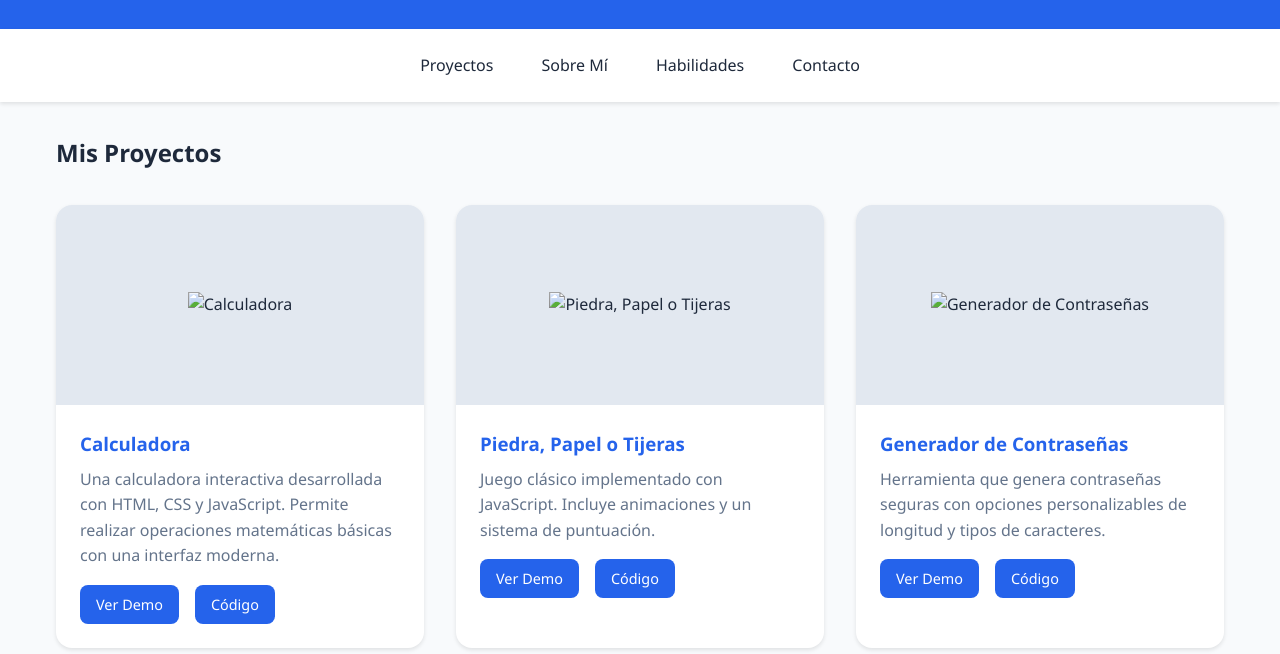
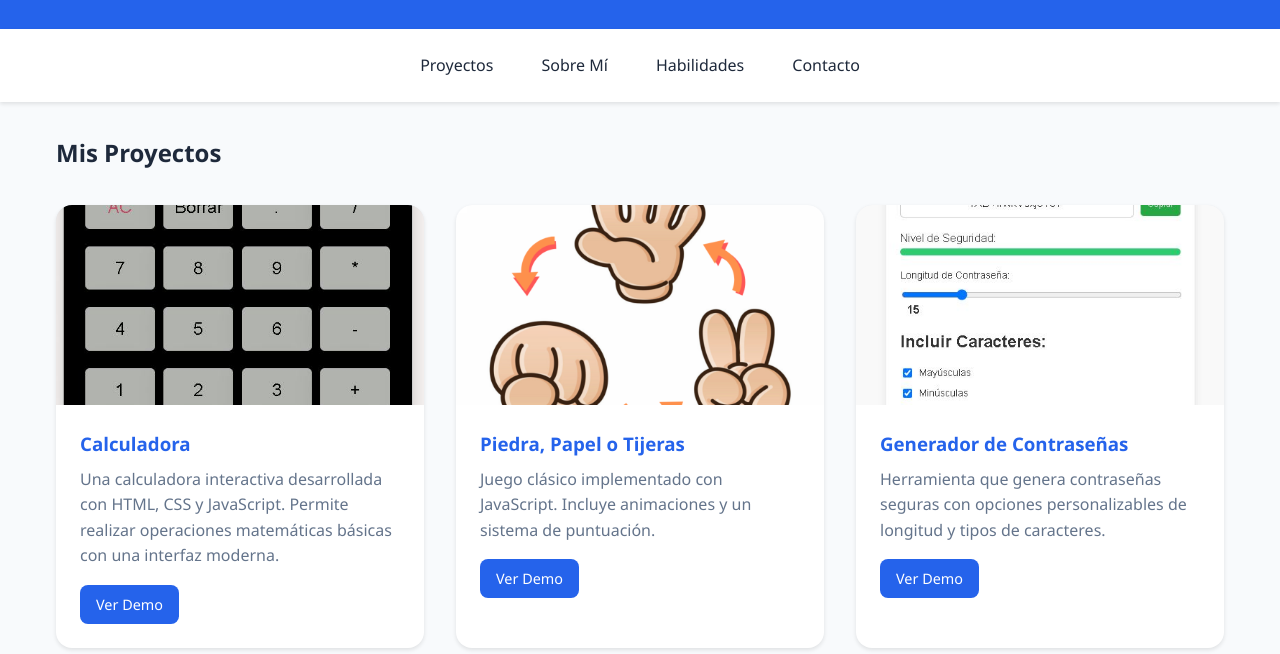
Before and after one commit to HeberYesid/Projects, a plain HTML site: page main/index.html in a window 1280 px wide. Shown: the part 146-800 px from the top of the page. Drawn offline with Linux system fonts and the light colour scheme.

Commit message:
imagenes

```diff
--- a/main/index.html
+++ b/main/index.html
@@ -30,42 +30,39 @@
             <div class="projects-grid">
                 <article class="project-card">
                     <div class="project-image">
-                        <img src="/api/placeholder/300/200" alt="Calculadora" />
+                        <img src="/main/images/calculadora.JPG" alt="Calculadora" />
                     </div>
                     <div class="project-content">
                         <h3>Calculadora</h3>
                         <p>Una calculadora interactiva desarrollada con HTML, CSS y JavaScript. Permite realizar operaciones matemáticas básicas con una interfaz moderna.</p>
                         <div class="project-links">
                             <a href="Calculator/index.html" target="_blank">Ver Demo</a>
-                            <a href="#" target="_blank">Código</a>
                         </div>
                     </div>
                 </article>
 
                 <article class="project-card">
                     <div class="project-image">
-                        <img src="/api/placeholder/300/200" alt="Piedra, Papel o Tijeras" />
+                        <img src="/main/images/ppt.png" alt="Piedra, Papel o Tijeras" />
                     </div>
                     <div class="project-content">
                         <h3>Piedra, Papel o Tijeras</h3>
                         <p>Juego clásico implementado con JavaScript. Incluye animaciones y un sistema de puntuación.</p>
                         <div class="project-links">
                             <a href="Paper Rocks Scissors/index.html" target="_blank">Ver Demo</a>
-                            <a href="#" target="_blank">Código</a>
                         </div>
                     </div>
                 </article>
 
                 <article class="project-card">
                     <div class="project-image">
-                        <img src="/api/placeholder/300/200" alt="Generador de Contraseñas" />
+                        <img src="/main/images/password generator.JPG" alt="Generador de Contraseñas" />
                     </div>
                     <div class="project-content">
                         <h3>Generador de Contraseñas</h3>
                         <p>Herramienta que genera contraseñas seguras con opciones personalizables de longitud y tipos de caracteres.</p>
                         <div class="project-links">
                             <a href="Password Generator/index.html" target="_blank">Ver Demo</a>
-                            <a href="#" target="_blank">Código</a>
                         </div>
                     </div>
                 </article>
--- a/main/styles.css
+++ b/main/styles.css
@@ -76,6 +76,12 @@ main {
     max-width: 1200px;
     margin: 2rem auto;
     padding: 0 1rem;
+}
+.project-image img {
+    width: 100%;
+    height: 100%;
+    object-fit: cover;
+    object-position: center;
 }
 
 .projects-grid {
```
Also changed, not shown: main/images/calculadora.JPG (added), main/images/password generator.JPG (added), main/images/ppt.png (added).
